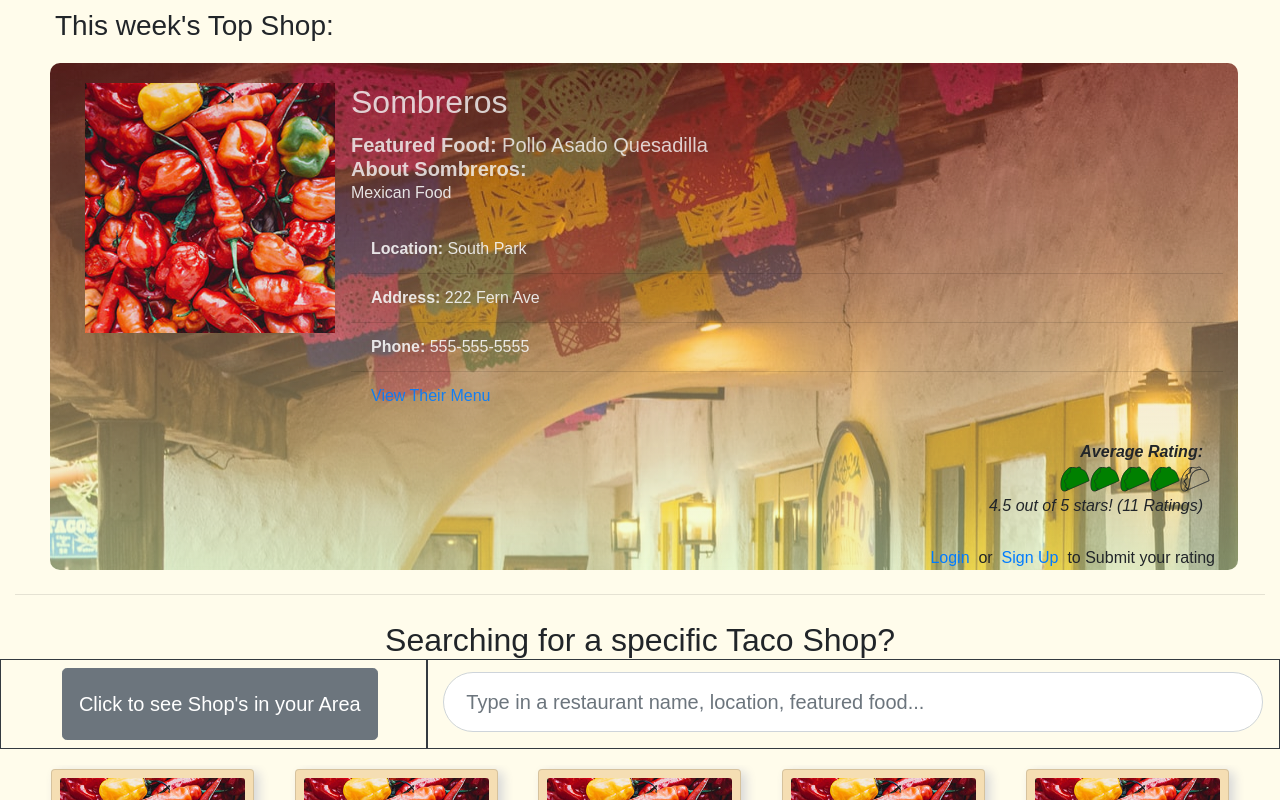
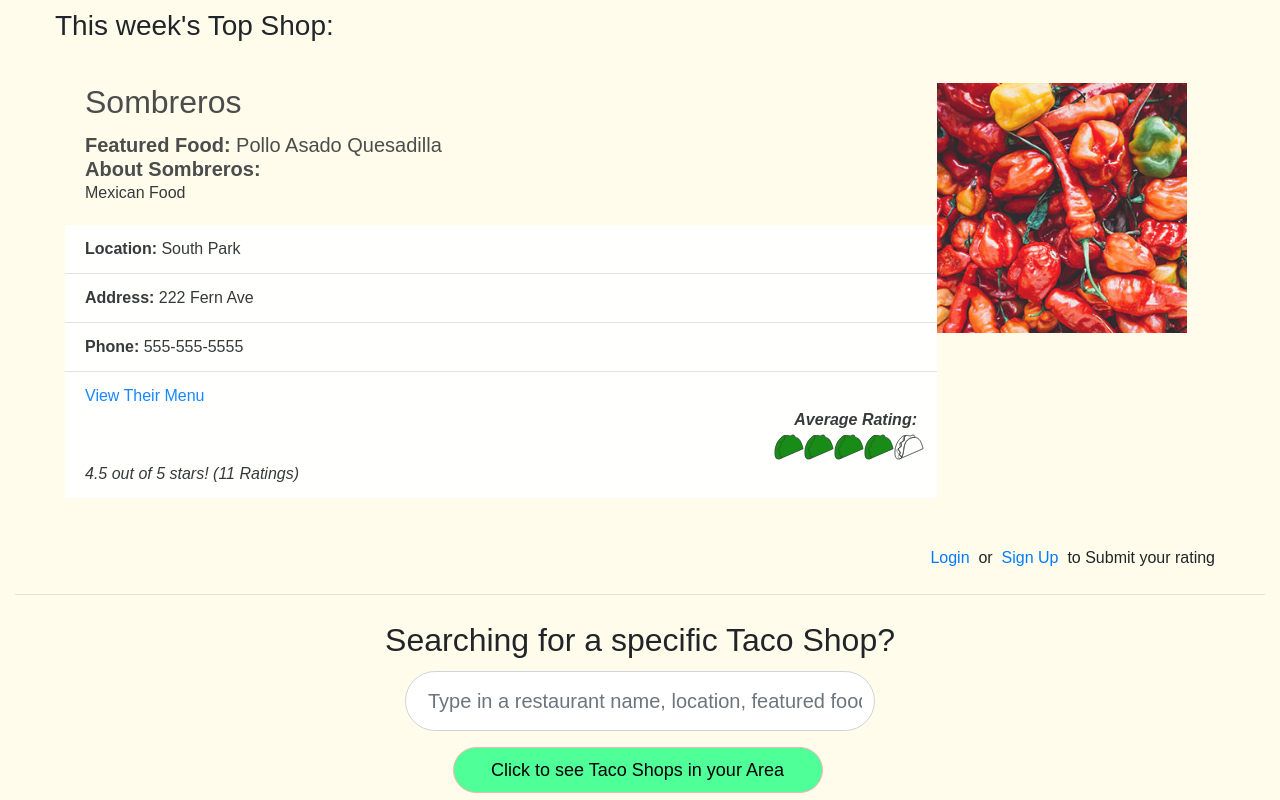
Before and after one commit to tvnames/BestMexSD, a React (Create React App) app in the folder client/: page / in a window 1280 px wide. Shown: the part 2720-3520 px from the top of the page. Built offline with nearby package versions, Linux system fonts and the light colour scheme; no server answers; a web font is replaced by a local one.

Commit message:
fixed the styles for the Taco Shop search bar. Restructured some html to lay out this section a bit cleaner. Removed the background image from the featured shop card and repositioned the image. This section is still under iteration.

```diff
--- a/client/src/components/Card/FeaturedCard.js
+++ b/client/src/components/Card/FeaturedCard.js
@@ -70,10 +70,16 @@ function FeaturedCard({
   const auth = useAuth();
 
   return (
-    <div className="col-lg-12 m-1 featureCard" >
+    <div className="col-lg-12 m-1 featureCard">
       <div className="card-body" id="boxText">
-        <img src={src} alt={src} className="featured-img-control float-left mr-3" />
-        <h2 className="card-title" id="boxText">{shopName}</h2>
+        <img
+          src={src}
+          alt={src}
+          className="featured-img-control float-right mr-3"
+        />
+        <h2 className="card-title" id="boxText">
+          {shopName}
+        </h2>
         <h5 className="card-text" id="boxText">
           <strong>Featured Food: </strong>
           {featuredFood}
@@ -104,7 +110,15 @@ function FeaturedCard({
           >
             View Their Menu
           </a>
-
+          <i className="ml-auto">
+            <div class="d-flex justify-content-end">
+              <strong>Average Rating:</strong>
+            </div>
+            <div class="d-flex justify-content-end mr-2">
+              {getRating(rating)}
+            </div>
+            {rating} out of 5 stars! ({numOfRatings} Ratings)
+          </i>
         </li>
       </ul>
       <div className="card-body d-flex">
@@ -116,15 +130,6 @@ function FeaturedCard({
         >
           View Their Menu
         </a> */}
-        <i className="ml-auto">
-          <div class="d-flex justify-content-end" >
-            <strong>Average Rating:</strong>
-          </div>
-          <div class="d-flex justify-content-end mr-2">
-            {getRating(rating)}
-          </div>
-          {rating} out of 5 stars! ({numOfRatings} Ratings)
-        </i>
       </div>
 
       {auth.isLoggedIn() ? (
--- a/client/src/components/Card/style.css
+++ b/client/src/components/Card/style.css
@@ -4,18 +4,18 @@
 
 .featureCard {
   border-radius: 10px;
-  background: linear-gradient(rgb(255 0 0 / 20%), rgb(230 255 170 / 45%)),
-    url("../../images/oldTown.jpg");
+  /* background: linear-gradient(rgb(255 0 0 / 20%), rgb(230 255 170 / 45%)),
+    url("../../images/oldTown.jpg"); */
 }
 
 #locationBox {
-  background-color: transparent;
-  color: whitesmoke;
+  /* background-color: transparent; */
+  /* color: whitesmoke; */
   opacity: 0.9;
 }
 
 #boxText {
-  color: whitesmoke;
+  /* color: whitesmoke; */
   opacity: 0.9;
 }
 
--- a/client/src/index.css
+++ b/client/src/index.css
@@ -25,6 +25,21 @@ body {
   border: solid 1px #ffb2b2;
   width: 120px;
   height: 46px;
+  color: black;
+}
+
+.shop-filter-button {
+  margin-right: 5px;
+  border-radius: 58px;
+  border: 0px;
+  background-color: #4fff97;
+  font-size: 18px;
+  padding-left: 20px;
+  padding-right: 20px;
+  border: solid 1px #ffb2b2;
+  width: 370px;
+  height: 46px;
+  color: black;
 }
 
 #navbarNav > ul > li:nth-child(2) {
@@ -98,9 +113,10 @@ main h3 {
 .taco-filter-search input {
   margin: 0 auto;
   margin-top: -12px;
-  max-width: 820px;
+  max-width: 470px;
   height: 60px;
   font-size: 20px;
+  /* text-align: center; */
   border-radius: 40px;
   text-indent: 10px;
 }
--- a/client/src/pages/HomePage/index.js
+++ b/client/src/pages/HomePage/index.js
@@ -153,20 +153,22 @@ function HomePage() {
         <section className="taco-filter-search">
           <h2>Searching for a specific Taco Shop?</h2>
           <div className="row">
-            <div className="col-lg-4 border border-dark d-flex justify-content-end p-2 pr-5">
-              <button
-                type="button"
-                class="btn btn-secondary btn-lg"
-                onClick={searchByArea}
-              >
-                Click to see Shop's in your Area
-              </button>
-            </div>
-            <div className="col-lg-8 border border-dark">
+            <div className="col-lg-12">
               <SearchForm
                 search={search}
                 handleSearchChange={handleSearchChange}
               />
+            </div>
+          </div>
+          <div className="row">
+            <div className="col-lg-12">
+              <button
+                type="button"
+                class="btn btn-secondary btn-lg shop-filter-button"
+                onClick={searchByArea}
+              >
+                Click to see Taco Shops in your Area
+              </button>
             </div>
           </div>
         </section>
```
